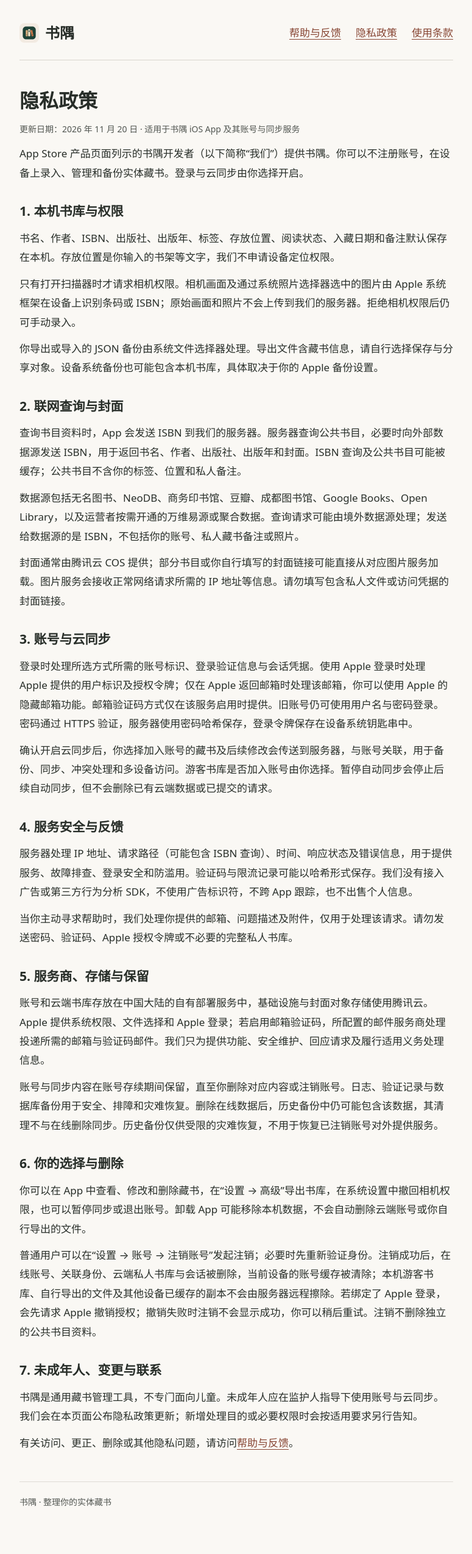
After one commit to twoyoung04/library, a Django app: page /privacy/ in a window 1280 px wide. The commit adds this page. Shown: the whole page at 61% size, without its empty margins (252-1027 px from the left). Run offline with Django 5.2, Linux system fonts and the light colour scheme; parts of the project's set-up code (start-up, migrations or seed data) failed here and were passed over.

Commit message:
Preserve deployed public pages and Shuyu web icons

```diff
--- a/compose.yaml
+++ b/compose.yaml
@@ -54,6 +54,8 @@ services:
       LIBRARY_APPLE_PRIVATE_KEY: ${LIBRARY_APPLE_PRIVATE_KEY:-}
       LIBRARY_SMTP_PORT: ${LIBRARY_SMTP_PORT:-587}
       LIBRARY_APPLE_CLIENT_ID: ${LIBRARY_APPLE_CLIENT_ID:-site.wuminglib.mylibrary}
+      LIBRARY_SUPPORT_EMAIL: ${LIBRARY_SUPPORT_EMAIL:-}
+      LIBRARY_OPERATOR_NAME: ${LIBRARY_OPERATOR_NAME:-}
     depends_on:
       db:
         condition: service_healthy
--- a/library/settings.py
+++ b/library/settings.py
@@ -127,3 +127,7 @@ APPLE_CLIENT_ID = os.environ.get('LIBRARY_APPLE_CLIENT_ID', 'site.wuminglib.myli
 APPLE_TEAM_ID = os.environ.get('LIBRARY_APPLE_TEAM_ID', '')
 APPLE_KEY_ID = os.environ.get('LIBRARY_APPLE_KEY_ID', '')
 APPLE_PRIVATE_KEY = os.environ.get('LIBRARY_APPLE_PRIVATE_KEY', '').replace('\\n', '\n')
+
+# Public release contact information. Never infer personal details from Git metadata.
+LIBRARY_SUPPORT_EMAIL = os.environ.get('LIBRARY_SUPPORT_EMAIL', '').strip()
+LIBRARY_OPERATOR_NAME = os.environ.get('LIBRARY_OPERATOR_NAME', '').strip()
--- a/library/urls.py
+++ b/library/urls.py
@@ -1,8 +1,12 @@
 from django.contrib import admin
 from django.contrib.auth import views as auth_views
 from django.urls import include, path
+from .public_pages import public_page
 
 urlpatterns = [
+    path('privacy/', public_page, {'page': 'privacy'}, name='privacy'),
+    path('support/', public_page, {'page': 'support'}, name='support'),
+    path('terms/', public_page, {'page': 'terms'}, name='terms'),
     path('admin/', admin.site.urls),
     path('login/', auth_views.LoginView.as_view(template_name='login.html'), name='login'),
     path('logout/', auth_views.LogoutView.as_view(), name='logout'),
--- a/templates/base.html
+++ b/templates/base.html
@@ -7,8 +7,8 @@
   <meta name="theme-color" content="#18312a">
   <meta name="turbo-prefetch" content="false">
   <title>{% block title %}我的藏书{% endblock %} · 我的藏书</title>
-  <link rel="icon" type="image/svg+xml" href="{% static 'catalog/logo.svg' %}">
-  <link rel="apple-touch-icon" sizes="180x180" href="{% static 'catalog/apple-touch-icon.png' %}">
+  <link rel="icon" type="image/png" sizes="64x64" href="{% static 'catalog/favicon.png' %}?v=20261120-shuyu">
+  <link rel="apple-touch-icon" sizes="180x180" href="{% static 'catalog/apple-touch-icon.png' %}?v=20261120-shuyu">
   <meta name="apple-mobile-web-app-title" content="我的藏书">
   <link rel="stylesheet" href="{% static 'catalog/style.css' %}?v=20261105-library-logo" data-turbo-track="reload">
   <script src="{% static 'catalog/navigation.bundle.js' %}?v=20261001-smooth-shelf" defer data-turbo-track="reload"></script>
@@ -17,7 +17,7 @@
 <body class="app-body {% block body_class %}{% endblock %}">
   <div class="app-shell">
     <aside class="sidebar">
-      <a class="brand" href="{% url 'book_list' %}"><img class="brand-mark" src="{% static 'catalog/logo.svg' %}" width="36" height="36" alt=""><span>我的藏书<small>PERSONAL LIBRARY</small></span></a>
+      <a class="brand" href="{% url 'book_list' %}"><img class="brand-mark" src="{% static 'catalog/logo.png' %}?v=20261120-shuyu" width="36" height="36" alt=""><span>我的藏书<small>PERSONAL LIBRARY</small></span></a>
       <nav class="side-nav" aria-label="主导航">
         <a href="{% url 'book_list' %}" class="{% if request.resolver_match.url_name == 'book_list' %}active{% endif %}">⌑ <span>全部藏书</span></a>
         <a href="{% url 'book_new' %}" class="{% if request.resolver_match.url_name == 'book_new' %}active{% endif %}">＋ <span>录入新书</span></a>
--- a/templates/login.html
+++ b/templates/login.html
@@ -1,7 +1,7 @@
 {% load static %}
-<!doctype html><html lang="zh-CN"><head><meta charset="utf-8"><meta name="viewport" content="width=device-width, initial-scale=1"><meta name="turbo-visit-control" content="reload"><title>登录 · 我的藏书</title><link rel="icon" type="image/svg+xml" href="{% static 'catalog/logo.svg' %}">
-  <link rel="apple-touch-icon" sizes="180x180" href="{% static 'catalog/apple-touch-icon.png' %}">
+<!doctype html><html lang="zh-CN"><head><meta charset="utf-8"><meta name="viewport" content="width=device-width, initial-scale=1"><meta name="turbo-visit-control" content="reload"><title>登录 · 我的藏书</title><link rel="icon" type="image/png" sizes="64x64" href="{% static 'catalog/favicon.png' %}?v=20261120-shuyu">
+  <link rel="apple-touch-icon" sizes="180x180" href="{% static 'catalog/apple-touch-icon.png' %}?v=20261120-shuyu">
   <meta name="apple-mobile-web-app-title" content="我的藏书"><link rel="stylesheet" href="{% static 'catalog/style.css' %}?v=20261105-library-logo"></head>
-<body class="login-body"><main class="login-card"><img class="login-icon" src="{% static 'catalog/logo.svg' %}" width="64" height="64" alt="我的藏书标志"><h1>欢迎回到我的藏书</h1><p class="muted">你的书，按自己的方式收藏。</p>
+<body class="login-body"><main class="login-card"><img class="login-icon" src="{% static 'catalog/logo.png' %}?v=20261120-shuyu" width="64" height="64" alt="书隅标志"><h1>欢迎回到我的藏书</h1><p class="muted">你的书，按自己的方式收藏。</p>
 {% if form.errors %}<p class="form-error">用户名或密码不正确。</p>{% endif %}
 <form method="post" onsubmit="if(this.dataset.submitted)return false;this.dataset.submitted='1';this.querySelector('button[type=submit]').disabled=true;return true">{% csrf_token %}<input type="hidden" name="next" value="{{ next }}"><label for="id_username">用户名</label><input id="id_username" name="username" type="text" autocomplete="username" required autofocus><label for="id_password">密码</label><input id="id_password" name="password" type="password" autocomplete="current-password" required><button class="button primary full" type="submit">登录 →</button></form></main></body></html>
--- /dev/null
+++ b/templates/public/base.html
@@ -0,0 +1,37 @@
+{% load static %}
+<!doctype html>
+<html lang="zh-Hans">
+<head>
+  <meta charset="utf-8">
+  <meta name="viewport" content="width=device-width, initial-scale=1">
+  <meta name="color-scheme" content="light dark">
+  <link rel="icon" type="image/png" sizes="64x64" href="{% static 'catalog/favicon.png' %}?v=20261120-shuyu">
+  <link rel="apple-touch-icon" sizes="180x180" href="{% static 'catalog/apple-touch-icon.png' %}?v=20261120-shuyu">
+  <title>{% block title %}{% endblock %} · 书隅</title>
+  <style>
+    :root { color-scheme: light dark; --paper: #faf8f4; --ink: #282e29; --accent: #874533; --line: #d9d5ce; }
+    * { box-sizing: border-box; }
+    body { margin: 0; background: var(--paper); color: var(--ink); font: 17px/1.85 system-ui, -apple-system, sans-serif; }
+    .page { max-width: 760px; margin: auto; padding: 32px 24px 72px; }
+    nav { display: flex; flex-wrap: wrap; align-items: center; gap: 12px 24px; border-bottom: 1px solid var(--line); padding-bottom: 22px; }
+    nav strong { display: inline-flex; align-items: center; gap: 10px; margin-right: auto; font-size: 24px; }
+    nav strong img { display: block; border-radius: 8px; }
+    a { color: var(--accent); text-underline-offset: 4px; overflow-wrap: anywhere; }
+    nav a { display: inline-block; min-height: 44px; line-height: 44px; }
+    h1 { font-size: 32px; line-height: 1.35; margin: 44px 0 12px; }
+    h2 { font-size: 21px; line-height: 1.5; margin: 32px 0 10px; }
+    p, ul, ol { margin: 12px 0; }
+    li { margin: 8px 0; }
+    .meta, footer { font-size: 14px; opacity: .8; }
+    footer { margin-top: 48px; border-top: 1px solid var(--line); padding-top: 20px; }
+    @media (prefers-color-scheme: dark) { :root { --paper: #1b1f1c; --ink: #f0eee8; --accent: #e6a58c; --line: #454b45; } }
+  </style>
+</head>
+<body>
+<div class="page">
+  <nav aria-label="书隅帮助"><strong><img src="{% static 'catalog/logo.png' %}?v=20261120-shuyu" width="32" height="32" alt="">书隅</strong><a href="{% url 'support' %}">帮助与反馈</a><a href="{% url 'privacy' %}">隐私政策</a><a href="{% url 'terms' %}">使用条款</a></nav>
+  <main>{% block content %}{% endblock %}</main>
+  <footer>书隅 · 整理你的实体藏书{% if operator_name %}<br>运营者：{{ operator_name }}{% endif %}{% if support_email %}<br>联系邮箱：<a href="mailto:{{ support_email }}">{{ support_email }}</a>{% endif %}</footer>
+</div>
+</body>
+</html>
--- /dev/null
+++ b/templates/public/privacy.html
@@ -0,0 +1,30 @@
+{% extends 'public/base.html' %}
+{% block title %}隐私政策{% endblock %}
+{% block content %}
+<h1>隐私政策</h1>
+<p class="meta">更新日期：2026 年 11 月 20 日 · 适用于书隅 iOS App 及其账号与同步服务</p>
+<p>{% if operator_name %}{{ operator_name }}{% else %}App Store 产品页面列示的书隅开发者{% endif %}（以下简称“我们”）提供书隅。你可以不注册账号，在设备上录入、管理和备份实体藏书。登录与云同步由你选择开启。</p>
+<h2>1. 本机书库与权限</h2>
+<p>书名、作者、ISBN、出版社、出版年、标签、存放位置、阅读状态、入藏日期和备注默认保存在本机。存放位置是你输入的书架等文字，我们不申请设备定位权限。</p>
+<p>只有打开扫描器时才请求相机权限。相机画面及通过系统照片选择器选中的图片由 Apple 系统框架在设备上识别条码或 ISBN；原始画面和照片不会上传到我们的服务器。拒绝相机权限后仍可手动录入。</p>
+<p>你导出或导入的 JSON 备份由系统文件选择器处理。导出文件含藏书信息，请自行选择保存与分享对象。设备系统备份也可能包含本机书库，具体取决于你的 Apple 备份设置。</p>
+<h2>2. 联网查询与封面</h2>
+<p>查询书目资料时，App 会发送 ISBN 到我们的服务器。服务器查询公共书目，必要时向外部数据源发送 ISBN，用于返回书名、作者、出版社、出版年和封面。ISBN 查询及公共书目可能被缓存；公共书目不含你的标签、位置和私人备注。</p>
+<p>数据源包括无名图书、NeoDB、商务印书馆、豆瓣、成都图书馆、Google Books、Open Library，以及运营者按需开通的万维易源或聚合数据。查询请求可能由境外数据源处理；发送给数据源的是 ISBN，不包括你的账号、私人藏书备注或照片。</p>
+<p>封面通常由腾讯云 COS 提供；部分书目或你自行填写的封面链接可能直接从对应图片服务加载。图片服务会接收正常网络请求所需的 IP 地址等信息。请勿填写包含私人文件或访问凭据的封面链接。</p>
+<h2>3. 账号与云同步</h2>
+<p>登录时处理所选方式所需的账号标识、登录验证信息与会话凭据。使用 Apple 登录时处理 Apple 提供的用户标识及授权令牌；仅在 Apple 返回邮箱时处理该邮箱，你可以使用 Apple 的隐藏邮箱功能。邮箱验证码方式仅在该服务启用时提供。旧账号仍可使用用户名与密码登录。密码通过 HTTPS 验证，服务器使用密码哈希保存，登录令牌保存在设备系统钥匙串中。</p>
+<p>确认开启云同步后，你选择加入账号的藏书及后续修改会传送到服务器，与账号关联，用于备份、同步、冲突处理和多设备访问。游客书库是否加入账号由你选择。暂停自动同步会停止后续自动同步，但不会删除已有云端数据或已提交的请求。</p>
+<h2>4. 服务安全与反馈</h2>
+<p>服务器处理 IP 地址、请求路径（可能包含 ISBN 查询）、时间、响应状态及错误信息，用于提供服务、故障排查、登录安全和防滥用。验证码与限流记录可能以哈希形式保存。我们没有接入广告或第三方行为分析 SDK，不使用广告标识符，不跨 App 跟踪，也不出售个人信息。</p>
+<p>当你主动寻求帮助时，我们处理你提供的邮箱、问题描述及附件，仅用于处理该请求。请勿发送密码、验证码、Apple 授权令牌或不必要的完整私人书库。</p>
+<h2>5. 服务商、存储与保留</h2>
+<p>账号和云端书库存放在中国大陆的自有部署服务中，基础设施与封面对象存储使用腾讯云。Apple 提供系统权限、文件选择和 Apple 登录；若启用邮箱验证码，所配置的邮件服务商处理投递所需的邮箱与验证码邮件。我们只为提供功能、安全维护、回应请求及履行适用义务处理信息。</p>
+<p>账号与同步内容在账号存续期间保留，直至你删除对应内容或注销账号。日志、验证记录与数据库备份用于安全、排障和灾难恢复。删除在线数据后，历史备份中仍可能包含该数据，其清理不与在线删除同步。历史备份仅供受限的灾难恢复，不用于恢复已注销账号对外提供服务。</p>
+<h2>6. 你的选择与删除</h2>
+<p>你可以在 App 中查看、修改和删除藏书，在“设置 → 高级”导出书库，在系统设置中撤回相机权限，也可以暂停同步或退出账号。卸载 App 可能移除本机数据，不会自动删除云端账号或你自行导出的文件。</p>
+<p>普通用户可以在“设置 → 账号 → 注销账号”发起注销；必要时先重新验证身份。注销成功后，在线账号、关联身份、云端私人书库与会话被删除，当前设备的账号缓存被清除；本机游客书库、自行导出的文件及其他设备已缓存的副本不会由服务器远程擦除。若绑定了 Apple 登录，会先请求 Apple 撤销授权；撤销失败时注销不会显示成功，你可以稍后重试。注销不删除独立的公共书目资料。</p>
+<h2>7. 未成年人、变更与联系</h2>
+<p>书隅是通用藏书管理工具，不专门面向儿童。未成年人应在监护人指导下使用账号与云同步。我们会在本页面公布隐私政策更新；新增处理目的或必要权限时会按适用要求另行告知。</p>
+<p>有关访问、更正、删除或其他隐私问题，请访问<a href="{% url 'support' %}">帮助与反馈</a>{% if support_email %}，或发送邮件至 <a href="mailto:{{ support_email }}">{{ support_email }}</a>{% endif %}。</p>
+{% endblock %}
```
Also changed, not shown: catalog/test_public_pages.py (added, +20 -0 lines), library/public_pages.py (added, +11 -0 lines), templates/public/support.html (added, +21 -0 lines), templates/public/terms.html (added, +15 -0 lines), catalog/static/catalog/apple-touch-icon.png, catalog/static/catalog/favicon.png (added), catalog/static/catalog/logo.png (added), catalog/static/catalog/logo.svg, 1 other file.
